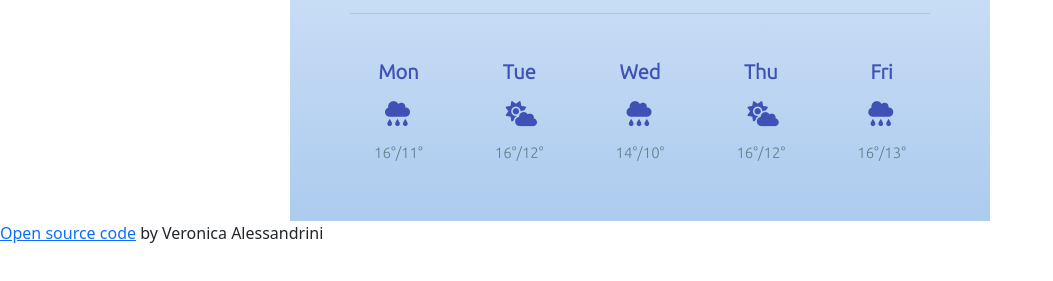
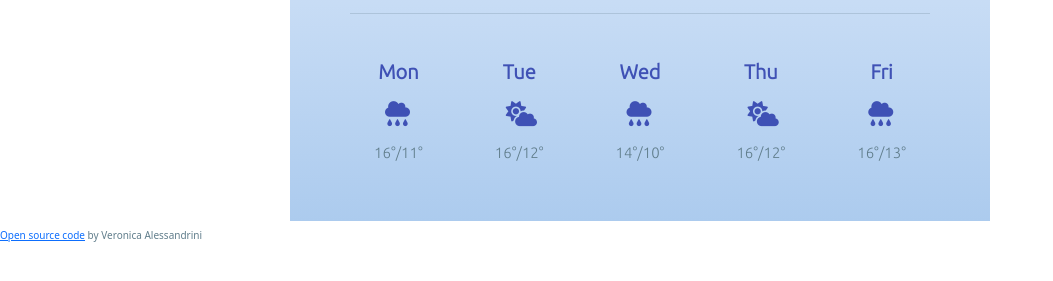
Before and after one commit to verollina/my-amazing-weather-app, a plain HTML site: page index.html in a window 1280 px wide. Shown: the part 251-532 px from the top of the page, without its empty margins (0-1053 px from the left). Drawn offline with nearby package versions, Linux system fonts and the light colour scheme; no server answers.

Commit message:
Updated footer

```diff
--- a/src/style.css
+++ b/src/style.css
@@ -67,3 +67,10 @@ i {
 hr {
   color: #607d8b;
 }
+
+.footer {
+  text-align: center;
+  margin-top: 10px;
+  color: #607d8b;
+  font-size: 10px;
+}
```
